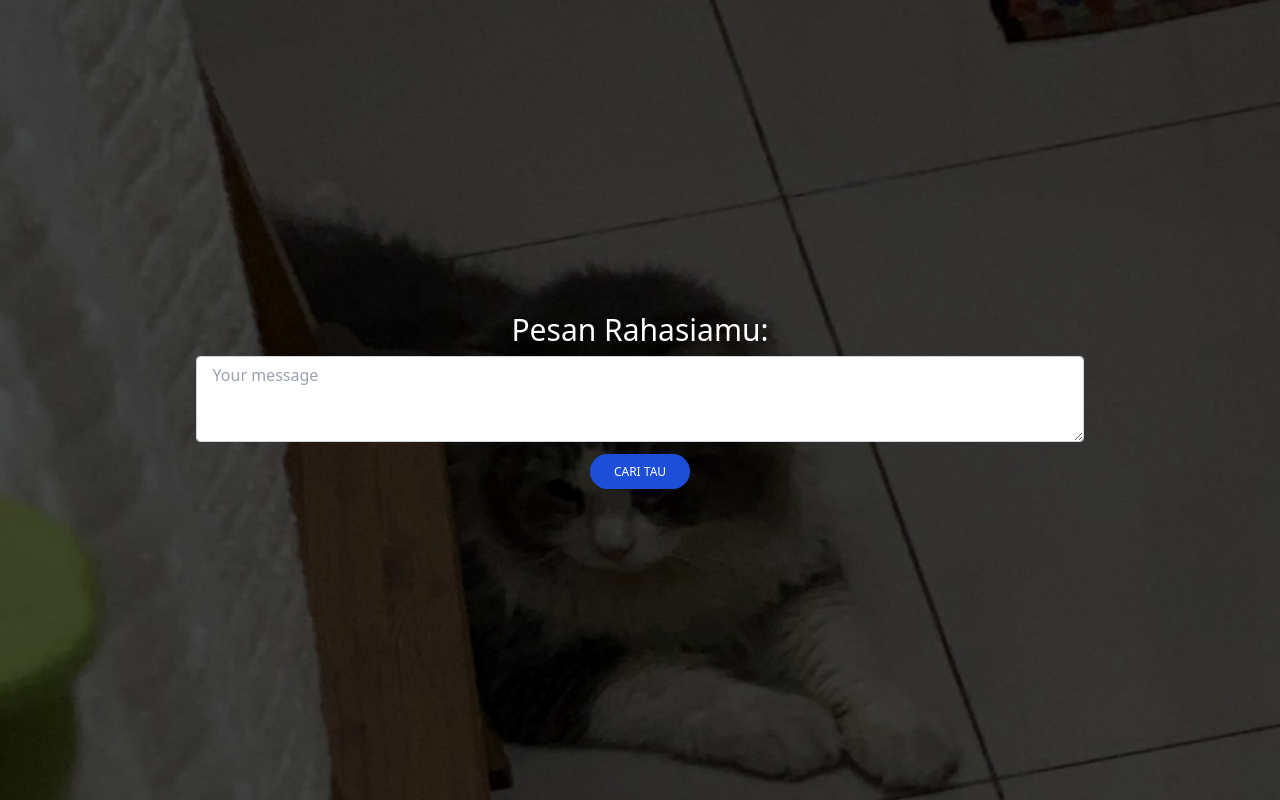
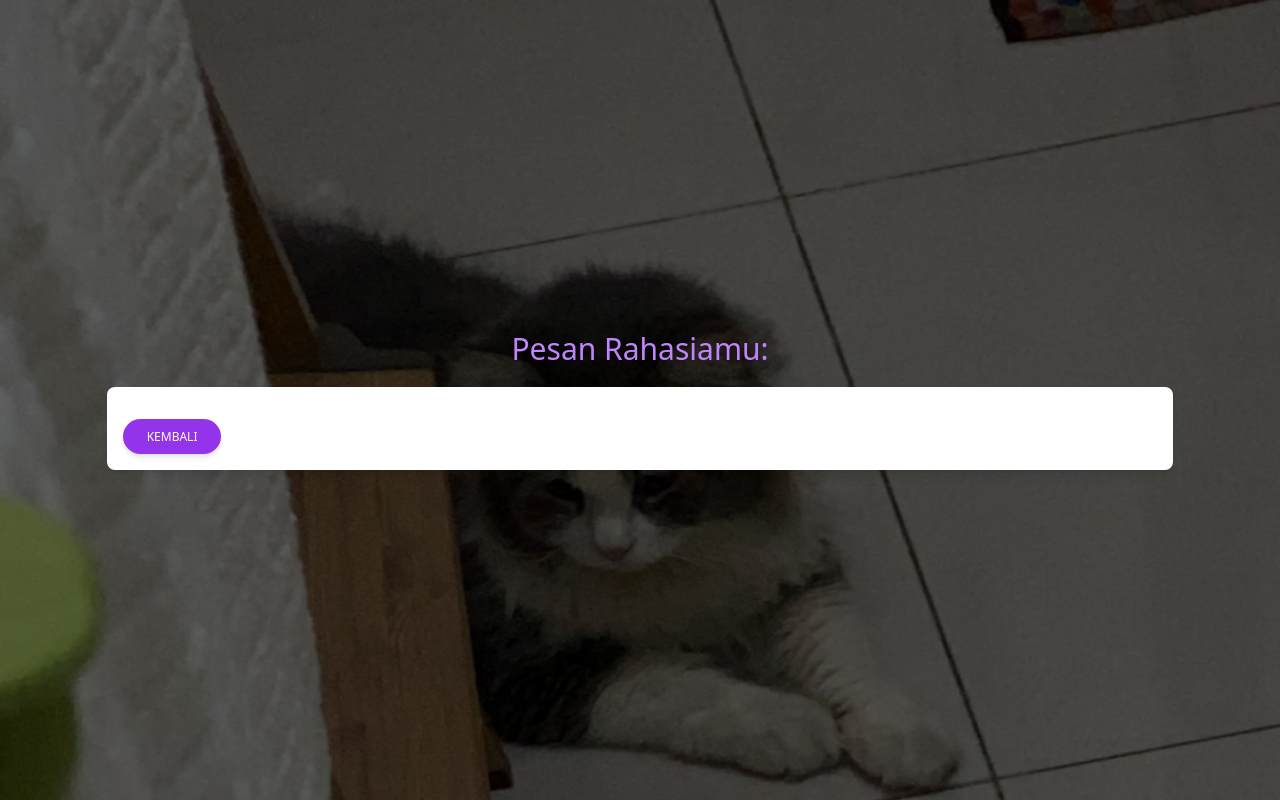
Before and after one commit to devinjnugraha/pesan-rahasiamu, a plain HTML site: page index.html in a window 1280 px wide. Both pictures are taken after a click on the button "CARI TAU". Drawn offline with nearby package versions, Linux system fonts and the light colour scheme.

Commit message:
finalisasi check

```diff
--- a/index.html
+++ b/index.html
@@ -10,35 +10,55 @@
   <body>
     <!-- Background image -->
     <div
-      class="relative overflow-hidden bg-no-repeat bg-cover h-screen bg-fixed"
+      class="relative bg-no-repeat bg-cover min-h-screen w-screen bg-fixed"
       style="background-position: 50%; background-image: url('img/mochi.jpeg')"
     >
       <div
-        class="absolute top-0 right-0 bottom-0 left-0 w-full h-full overflow-hidden bg-fixed"
-        style="background-color: rgba(0, 0, 0, 0.7)"
+        class="overflow-hidden bg-fixed min-h-screen flex flex-col justify-center py-10"
+        style="background-color: rgba(0, 0, 0, 0.6)"
       >
         <div class="flex flex-col justify-center items-center h-full w-full">
-          <h3 class="font-medium leading-tight text-3xl mt-0 mb-2 text-white">
+          <h3
+            class="font-medium leading-tight text-3xl mt-0 mb-2 text-purple-400"
+          >
             Pesan Rahasiamu:
           </h3>
-          <div class="flex flex-col items-center justify-center w-5/6">
+          <div class="flex flex-col items-center justify-center w-full">
             <div class="mb-3 w-5/6">
               <textarea
                 class="form-control block w-full px-4 py-1.5 text-base font-normal text-gray-700 bg-white bg-clip-padding border border-solid border-gray-300 rounded transition ease-in-out m-0 focus:text-gray-700 focus:bg-white focus:border-blue-600 focus:outline-none"
                 id="input"
-                rows="3"
+                rows="5"
                 placeholder="Your message"
               ></textarea>
             </div>
             <div class="flex space-x-2 justify-center">
               <button
+                onclick="decrypt()"
                 type="button"
+                id="cariTauBtn"
                 data-mdb-ripple="true"
                 data-mdb-ripple-color="light"
-                class="inline-block px-6 py-2.5 bg-blue-600 text-white font-medium text-xs leading-tight uppercase rounded-full shadow-md hover:bg-blue-700 hover:shadow-lg focus:bg-blue-700 focus:shadow-lg focus:outline-none focus:ring-0 active:bg-blue-800 active:shadow-lg transition duration-150 ease-in-out"
+                class="inline-block px-6 py-2.5 bg-purple-600 text-white font-medium text-xs leading-tight uppercase rounded-full shadow-md hover:bg-purple-700 hover:shadow-lg focus:bg-purple-700 focus:shadow-lg focus:outline-none focus:ring-0 active:bg-purple-800 active:shadow-lg transition duration-150 ease-in-out"
               >
                 Cari Tau
               </button>
+            </div>
+            <div class="flex justify-center w-5/6">
+              <div
+                id="card"
+                class="block p-4 rounded-lg shadow-lg bg-white w-full hidden"
+              >
+                <p id="output" class="text-gray-700 text-base mb-4"></p>
+                <button
+                  id="kembaliBtn"
+                  onclick="kembali()"
+                  type="button"
+                  class="inline-block px-6 py-2.5 bg-purple-600 text-white font-medium text-xs leading-tight uppercase rounded-full shadow-md hover:bg-purple-700 hover:shadow-lg focus:bg-purple-700 focus:shadow-lg focus:outline-none focus:ring-0 active:bg-purple-800 active:shadow-lg transition duration-150 ease-in-out"
+                >
+                  Kembali
+                </button>
+              </div>
             </div>
           </div>
         </div>
--- a/script.js
+++ b/script.js
@@ -1,4 +1,20 @@
-const decrypt = () => {
-  let inputValue = atob(document.getElementById("input").value);
-  document.getElementById("valueInput").innerHTML = inputValue;
-};
+const input = document.getElementById("input");
+const output = document.getElementById("output");
+const cariTauBtn = document.getElementById("cariTauBtn");
+const card = document.getElementById("card");
+
+function decrypt() {
+  let inputValue = atob(input.value);
+  output.innerHTML = inputValue;
+  input.style.display = "none";
+  cariTauBtn.style.display = "none";
+  card.style.display = "block";
+}
+
+function kembali() {
+  input.style.display = "block";
+  cariTauBtn.style.display = "inline-block";
+  input.value = "";
+  input.placeholder = "Your message";
+  card.style.display = "none";
+}
```
